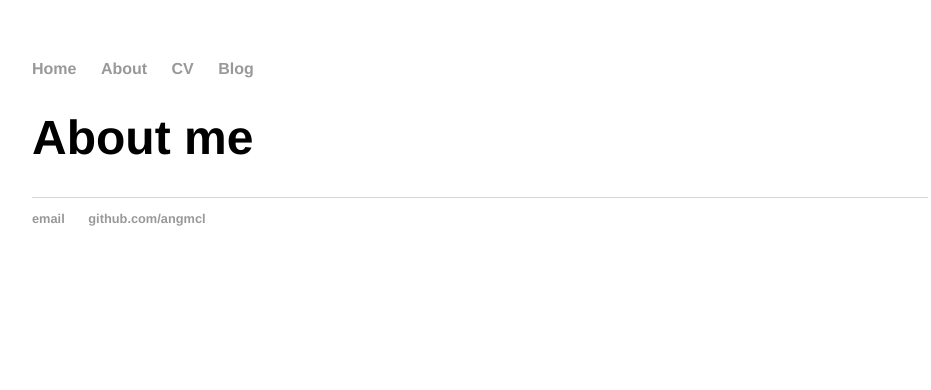
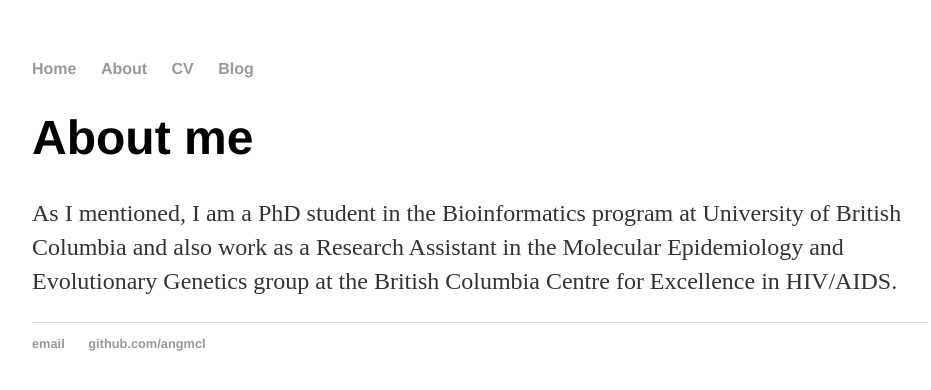
Before and after one commit to AngMcL/angmcl.github.io, a Jekyll site: the page built from about/index.html, in a window 1280 px wide. Shown: the top 390 px of the page, without its empty margins (160-1091 px from the left). Built offline with Jekyll 4.4.1, drawn with Linux system fonts in a browser that asks for light colours.

Commit message:
Update index.html

```diff
--- a/about/index.html
+++ b/about/index.html
@@ -2,4 +2,8 @@
 layout: default
 title: About me
 ---
-	<h1>{{ page.title }}</h1>
+<h1>{{ page.title }}</h1>
+
+<div class="blurb">
+	<p>As I mentioned, I am a PhD student in the Bioinformatics program at University of British Columbia and also work as a Research Assistant in the Molecular Epidemiology and Evolutionary Genetics group at the British Columbia Centre for Excellence in HIV/AIDS. </p>
+</div><!-- /.blurb -->
```
